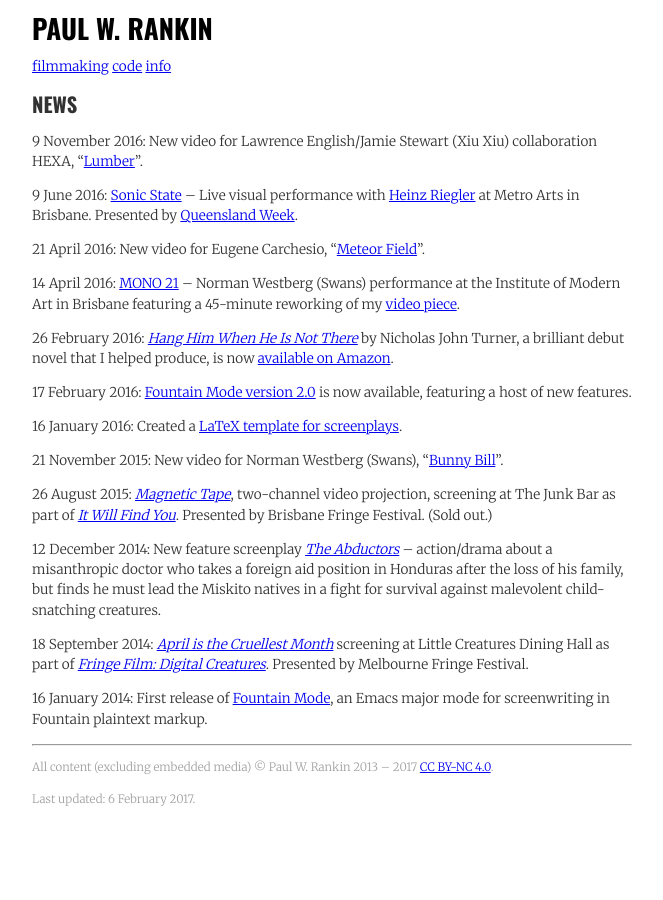
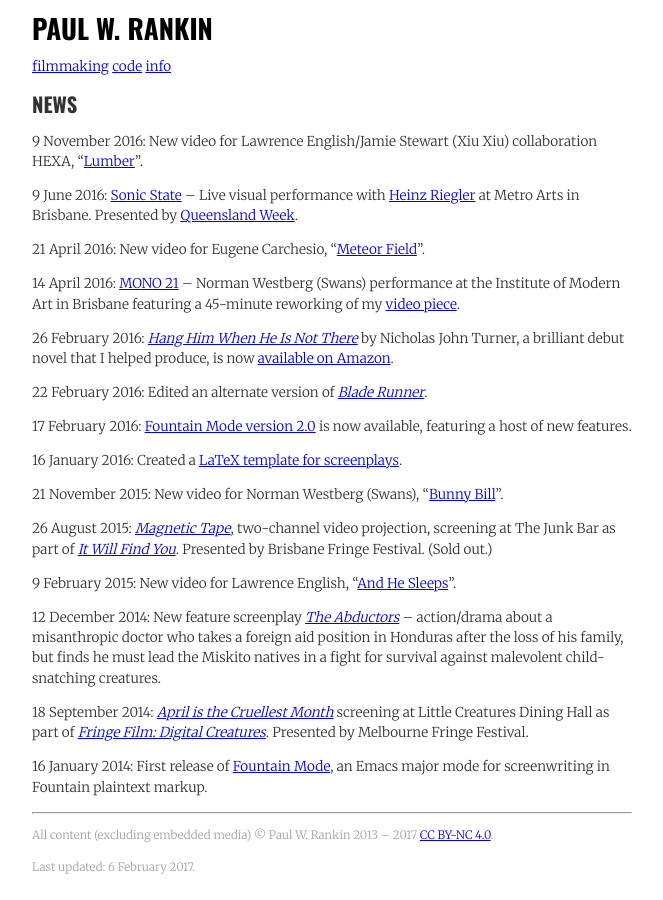
Before and after one commit to rnkn/portfolio, a Jekyll site: the page built from index.html, in a window 1280 px wide. Shown: the whole page, without its empty margins (308-971 px from the left). Built offline with Jekyll 4.4.1, drawn with Linux system fonts in a browser that asks for light colours.

```diff
--- a/_posts/2016-02-22-blade-runner.md
+++ b/_posts/2016-02-22-blade-runner.md
@@ -4,6 +4,8 @@ layout: project
 description: >-
   An alternate cut of _Blade Runner_ that fixes small issues I've always had
   with one of my favourite films
+news: >-
+  Edited an alternate version of [_Blade Runner_](/blade-runner/).
 image: blade-runner.jpg
 ---
 
@@ -23,6 +25,6 @@ I've corrected the colour grade to match the original.
   sees the origami unicorn.
 - Removed epilogue of Deckard and Rachael driving. The film now cuts straight to
   black at the elevator.
-- No stupid unicorn dream.
+- *No stupid unicorn dream.*
 
 Available [upon request](mailto:hello@paulwrankin.com).
```
Also changed, not shown: _posts/2015-02-09-and-he-sleeps.md (+5 -4 lines), _posts/code/2014-09-10-olivetti.md (+2 -5 lines), _posts/code/2015-12-07-envbot.md (+0 -3 lines), _posts/code/2015-12-12-t_done.md (+0 -3 lines).
